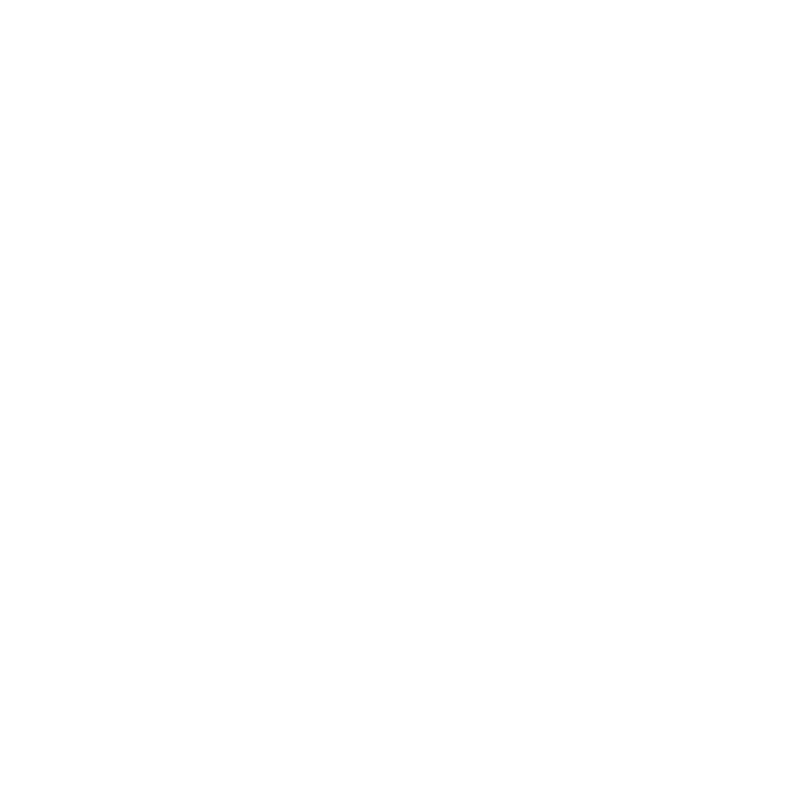
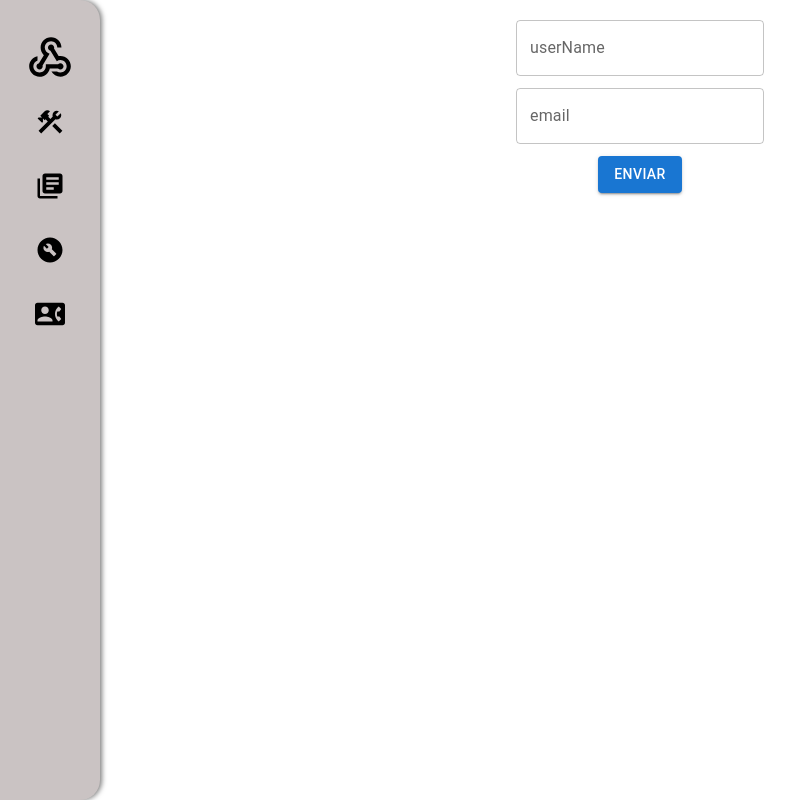
Before and after one commit to guillermomezzano/FinTech, a React (Create React App) app: page /FormsUsers in a window 1280 px wide. Before the commit this address had no page. Shown: the whole page, without its empty margins (0-798 px from the left). Built offline with nearby package versions, Linux system fonts and the light colour scheme.

Commit message:
update front api backend

```diff
--- a/package.json
+++ b/package.json
@@ -3,6 +3,7 @@
   "version": "0.1.0",
   "private": true,
   "dependencies": {
+    "@dnd-kit/core": "^6.0.8",
     "@emotion/react": "^11.11.1",
     "@emotion/styled": "^11.11.0",
     "@mui/icons-material": "^5.14.3",
@@ -10,6 +11,7 @@
     "@testing-library/jest-dom": "^5.17.0",
     "@testing-library/react": "^13.4.0",
     "@testing-library/user-event": "^13.5.0",
+    "axios": "^1.5.0",
     "react": "^18.2.0",
     "react-dom": "^18.2.0",
     "react-router-dom": "^6.15.0",
--- a/src/App.js
+++ b/src/App.js
@@ -4,6 +4,8 @@
 // components
 import Home from "./pages/Home";
 import DiaryBook from "./pages/DiaryBook";
+import FormsUsers from "./pages/FormsUsers";
+import PageUsers from "./pages/PageUsers";
 
 // styles
 import "./App.css";
@@ -13,8 +15,11 @@
     <div className="App">
       <BrowserRouter>
         <Routes>
+          <Route path="/" element={<Home />} />
           <Route path="/DiaryBook" element={<DiaryBook />} />
-          <Route path="/" element={<Home />} />
+          <Route path="/FormsUsers" element={<FormsUsers />} />
+          <Route path="/FormsUsers/:id" element={<FormsUsers />} />
+          <Route path="/PageUsers" element={<PageUsers />} />
         </Routes>
       </BrowserRouter>
     </div>
--- /dev/null
+++ b/src/pages/FormsUsers.js
@@ -0,0 +1,101 @@
+import React, { useState, useEffect } from "react";
+import { useParams } from "react-router-dom";
+
+// end points
+import {
+  createUserRequest,
+  getUserRequest,
+  updateUserRequest,
+} from "../services/userServices.js";
+
+// material
+import TextField from "@mui/material/TextField";
+import Button from "@mui/material/Button";
+
+// components
+import Sidebar from "../ui/sideBar/SideBar";
+
+const FormsUsers = () => {
+  // Definir dos variables de estado para los inputs
+  const [userName, setuserName] = useState("");
+  const [email, setEmail] = useState("");
+  const params = useParams();
+
+  // Función para manejar cambios en los inputs
+  const handleInputChangeuserName = (e) => {
+    setuserName(e.target.value);
+  };
+
+  const handleInputChangeEmail = (e) => {
+    setEmail(e.target.value);
+  };
+
+  // Función para enviar los datos a la API
+  const handleSubmit = async () => {
+    try {
+      if (params.id) {
+        const data = {
+          user_name: userName,
+          email,
+        };
+        const response = await updateUserRequest(params.id, data);
+        console.log(response);
+      } else {
+        const data = {
+          userName,
+          email,
+        };
+        const response = await createUserRequest(data);
+        setuserName("");
+        setEmail("");
+        console.log(response);
+      }
+    } catch (error) {
+      console.error("Error al enviar datos:", error);
+    }
+  };
+
+  useEffect(() => {
+    const loadUser = async () => {
+      if (params.id) {
+        const { data } = await getUserRequest(params.id);
+        setuserName(data.user_name);
+        setEmail(data.email);
+        console.log("data", data);
+      }
+    };
+
+    loadUser();
+  }, []);
+
+  return (
+    <>
+      <Sidebar />
+      <div className="flex justify-center items-center flex-col gap-3 mt-5">
+        <div>
+          <TextField
+            name="userName"
+            label="userName"
+            variant="outlined"
+            value={userName}
+            onChange={handleInputChangeuserName}
+          />
+        </div>
+        <div>
+          <TextField
+            name="email"
+            label="email"
+            variant="outlined"
+            value={email}
+            onChange={handleInputChangeEmail}
+          />
+        </div>
+        <Button variant="contained" color="primary" onClick={handleSubmit}>
+          Enviar
+        </Button>
+      </div>
+    </>
+  );
+};
+
+export default FormsUsers;
--- a/src/pages/Home.js
+++ b/src/pages/Home.js
@@ -2,6 +2,7 @@
 
 // components
 import Sidebar from "../ui/sideBar/SideBar";
+// import NavBar from "../ui/sideBar/NavBar";
 
 const Home = () => {
   return (
--- /dev/null
+++ b/src/pages/PageUsers.js
@@ -0,0 +1,112 @@
+import { useEffect, useState } from "react";
+import { useNavigate } from "react-router-dom";
+
+// services
+import {
+  getUsersRequest,
+  deleteUserRequest,
+} from "../services/userServices.js";
+
+// material
+import {
+  Table,
+  TableBody,
+  TableCell,
+  TableContainer,
+  TableHead,
+  TableRow,
+  Paper,
+  IconButton,
+} from "@mui/material";
+
+import { Delete as DeleteIcon, Edit as EditIcon } from "@mui/icons-material";
+
+// components
+import Sidebar from "../ui/sideBar/SideBar";
+
+const PageUsers = () => {
+  const [users, setUsers] = useState();
+  const navigate = useNavigate();
+
+  useEffect(() => {
+    const loadUsers = async () => {
+      const { data } = await getUsersRequest();
+      console.log(data);
+      setUsers(data);
+    };
+
+    loadUsers();
+  }, []);
+
+  useEffect(() => {
+    const loadUsers = async () => {
+      const { data } = await getUsersRequest();
+      setUsers(data);
+    };
+
+    loadUsers();
+  }, [users]);
+
+  const handleEditClick = async (userId) => {
+    navigate(`/FormsUsers/${userId}`);
+  };
+
+  const handleDeleteClick = async (userId) => {
+    console.log(userId);
+    try {
+      const response = await deleteUserRequest(userId);
+      console.log(response);
+    } catch (error) {
+      console.log(error);
+    }
+  };
+
+  return (
+    <div>
+      <Sidebar />
+      <h1 className="text-center">User Page</h1>
+      <div className="ml-[5%] p-[2%]">
+        <TableContainer component={Paper}>
+          <Table>
+            <TableHead>
+              <TableRow>
+                <TableCell>User Name</TableCell>
+                <TableCell>User ID</TableCell>
+                <TableCell>Email</TableCell>
+                <TableCell>Created At</TableCell>
+              </TableRow>
+            </TableHead>
+            <TableBody>
+              {users?.map((unUsers) => (
+                <TableRow key={unUsers.user_id}>
+                  <TableCell>{unUsers.user_name}</TableCell>
+                  <TableCell>{unUsers.user_id}</TableCell>
+                  <TableCell>{unUsers.email}</TableCell>
+                  <TableCell>{unUsers.created_At}</TableCell>
+                  <TableCell>
+                    {/* Botón de Editar */}
+                    <IconButton
+                      color="primary"
+                      onClick={() => handleEditClick(unUsers.user_id)}
+                    >
+                      <EditIcon />
+                    </IconButton>
+                    {/* Botón de Eliminar */}
+                    <IconButton
+                      color="secondary"
+                      onClick={() => handleDeleteClick(unUsers.user_id)}
+                    >
+                      <DeleteIcon />
+                    </IconButton>
+                  </TableCell>
+                </TableRow>
+              ))}
+            </TableBody>
+          </Table>
+        </TableContainer>
+      </div>
+    </div>
+  );
+};
+
+export default PageUsers;
--- /dev/null
+++ b/src/services/userServices.js
@@ -0,0 +1,21 @@
+import axios from "axios";
+
+export const getUsersRequest = async () =>
+  await axios.get("http://localhost:4000/users");
+
+export const createUserRequest = async (user) =>
+  await axios.post("http://localhost:4000/user", user);
+
+export const deleteUserRequest = async (id) =>
+  await axios.delete(`http://localhost:4000/user/${id}`);
+
+export const getUserRequest = async (id) =>
+  await axios.get(`http://localhost:4000/user/${id}`);
+
+export const updateUserRequest = async (id, newFields) =>
+  await axios.put(`http://localhost:4000/user/${id}`, newFields);
+
+// export const toggleTaskDoneRequest = async (id, done) =>
+//   await axios.put(`http://localhost:4000/user/${id}`, {
+//     done,
+//   });
--- a/src/ui/sideBar/SideBar.js
+++ b/src/ui/sideBar/SideBar.js
@@ -3,6 +3,7 @@
 
 // components
 import Reports from "../subSideBar/Reports";
+import Configuration from "../subSideBar/Configuration";
 
 // Styles
 import "./sideBar.css";
@@ -53,19 +54,21 @@
   const [showSubMenuReports, setShowSubMenuReports] = useState(false);
   const [menuItems, setMenuItems] = useState(menuItemsDefaults);
   // varables de estado para el resto de submenus
-  // const [showSubMenuConfiguration, setShowSubMenuConfiguration] = useState(false);
+  const [showSubMenuConfiguration, setShowSubMenuConfiguration] =
+    useState(false);
   // const [showSubMenuWorking, setShowSubMenuWorking] = useState(false);
   // const [showSubMenuSuport, setShowSubMenuSuport] = useState(false);
 
   //funcion para cuando el mouse esta sobre del menu
+  // vaule es true en este caso y id es el item
   const handleMouseEnter = (value, id) => {
     if (id === 3) {
       setShowSubMenuReports(value);
     }
-    // se sigue esta logica para el resto de submenus
-    // if (id === 2) {
-    //   setShowSubMenuReports(value);
-    // }
+
+    if (id === 4) {
+      setShowSubMenuConfiguration(value);
+    }
     setExpanded(value);
   };
 
@@ -75,9 +78,14 @@
       setShowSubMenuReports(value);
     }
 
-    if (showSubMenuReports === true) {
+    if (id === 4) {
+      setShowSubMenuConfiguration(value);
+    }
+    // en es caso de que un submenu este habilitado no se cierra el menu principal
+    if (showSubMenuReports === true || showSubMenuConfiguration === true) {
       return setExpanded(true);
     }
+
     setExpanded(value);
   };
 
@@ -112,6 +120,12 @@
         setExpanded={setExpanded}
         expanded={expanded}
       />
+      <Configuration
+        showSubMenuConfiguration={showSubMenuConfiguration}
+        setShowSubMenuConfiguration={setShowSubMenuConfiguration}
+        setExpanded={setExpanded}
+        expanded={expanded}
+      />
     </>
   );
 };
--- a/src/ui/sideBar/sideBar.css
+++ b/src/ui/sideBar/sideBar.css
@@ -1,4 +1,5 @@
 .sidebar {
+  top: 0;
   display: flex;
   flex-direction: column;
   width: 100px;
--- /dev/null
+++ b/src/ui/subSideBar/Configuration.js
@@ -0,0 +1,83 @@
+// react
+import React, { useState } from "react";
+import { Link } from "react-router-dom";
+
+// Styles
+import "./report.css";
+
+// Material
+import Typography from "@mui/material/Typography";
+
+const menuItemsDefaults = [
+  {
+    id: 1,
+    name: "FormsUsers",
+    link: "/FormsUsers",
+  },
+  {
+    id: 2,
+    name: "PageUsers",
+    link: "/PageUsers",
+  },
+  {
+    id: 3,
+    name: "Otra Opcion",
+    link: "/",
+  },
+  {
+    id: 4,
+    name: "Otra Opcion",
+    link: "/",
+  },
+  {
+    id: 5,
+    name: "Otra Opcion",
+    link: "/",
+  },
+];
+
+const Configuration = ({
+  showSubMenuConfiguration,
+  setShowSubMenuConfiguration,
+  setExpanded,
+  expanded,
+}) => {
+  const [menuItems, setMenuItems] = useState(menuItemsDefaults);
+
+  const handleMouseEnter = (value) => {
+    if (expanded === true) {
+      setShowSubMenuConfiguration(value);
+    }
+  };
+
+  const handleMouseLeave = (value) => {
+    setShowSubMenuConfiguration(value);
+    setExpanded(value);
+  };
+  return (
+    <div
+      className={`sub-menu ${showSubMenuConfiguration ? "show" : ""}`}
+      onMouseEnter={() => handleMouseEnter(true)}
+      onMouseLeave={() => handleMouseLeave(false)}
+    >
+      <div className="flex flex-col gap-4">
+        <Typography className="h-16 flex items-center pl-[10%]" variant="h4">
+          Configuration
+        </Typography>
+        {menuItems.map((menuItem) => (
+          <Link to={menuItem.link}>
+            <Typography
+              key={menuItem.id}
+              className="h-16 flex items-center hover:bg-[#4b5563] pl-[10%] rounded-lg cursor-pointer"
+              variant="h6"
+            >
+              {menuItem.name}
+            </Typography>
+          </Link>
+        ))}
+      </div>
+    </div>
+  );
+};
+
+export default Configuration;
```
Also changed, not shown: src/ui/sideBar/navBar.css (added, +12 -0 lines), 1 other file (tests, documents, lock files or other folders).
